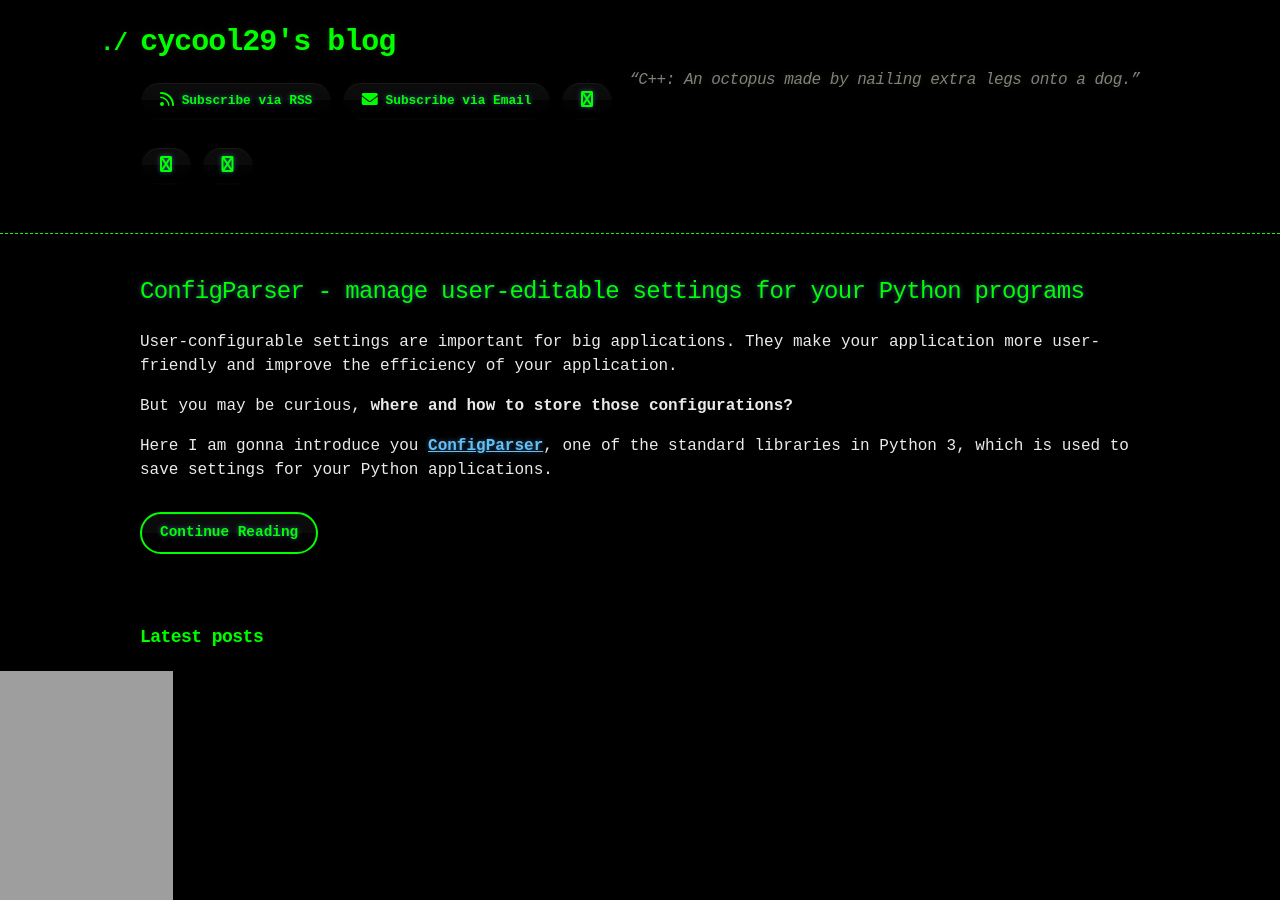
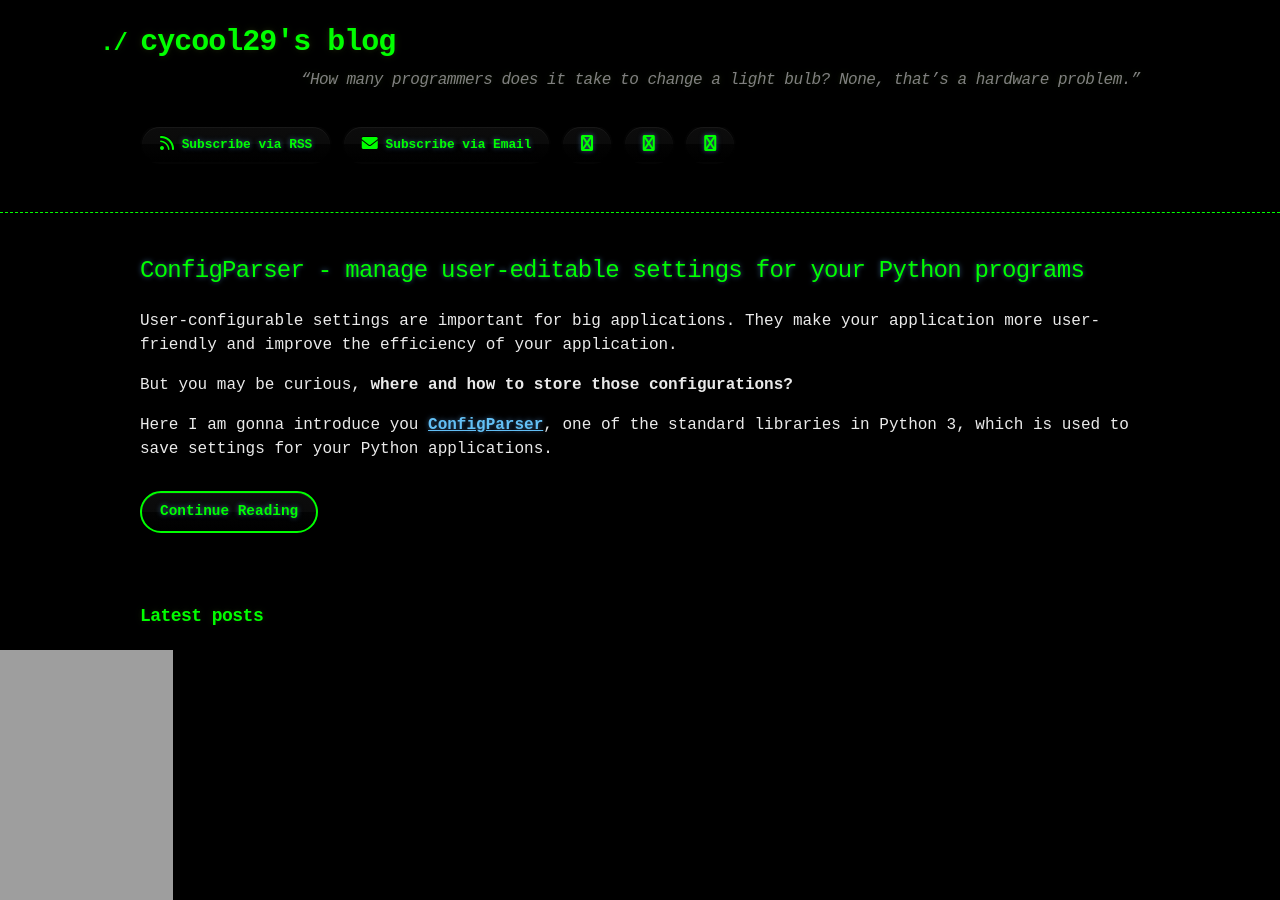
Before and after one commit to cycool29/cycool29.github.io, a Jekyll site: the page built from index.md, in a window 1280 px wide and 900 px high. Built offline with Jekyll 4.4.1, drawn with Linux system fonts in a browser that asks for light colours; a style sheet for code colours, icons or effects is not loaded.

Commit message:
Update quotes

```diff
--- a/_config.yml
+++ b/_config.yml
@@ -1,5 +1,5 @@
 title: cycool29's blog
-description: "“C++: An octopus made by nailing extra legs onto a dog.” "
+description: "“How many programmers does it take to change a light bulb? None, that’s a hardware problem.” "
 bio: A high school student. Intermediate in Python, Git, Bash. Learning JavaScript. He/Him. "
 author: cycool29
 url: https://cycool29.github.io
```
